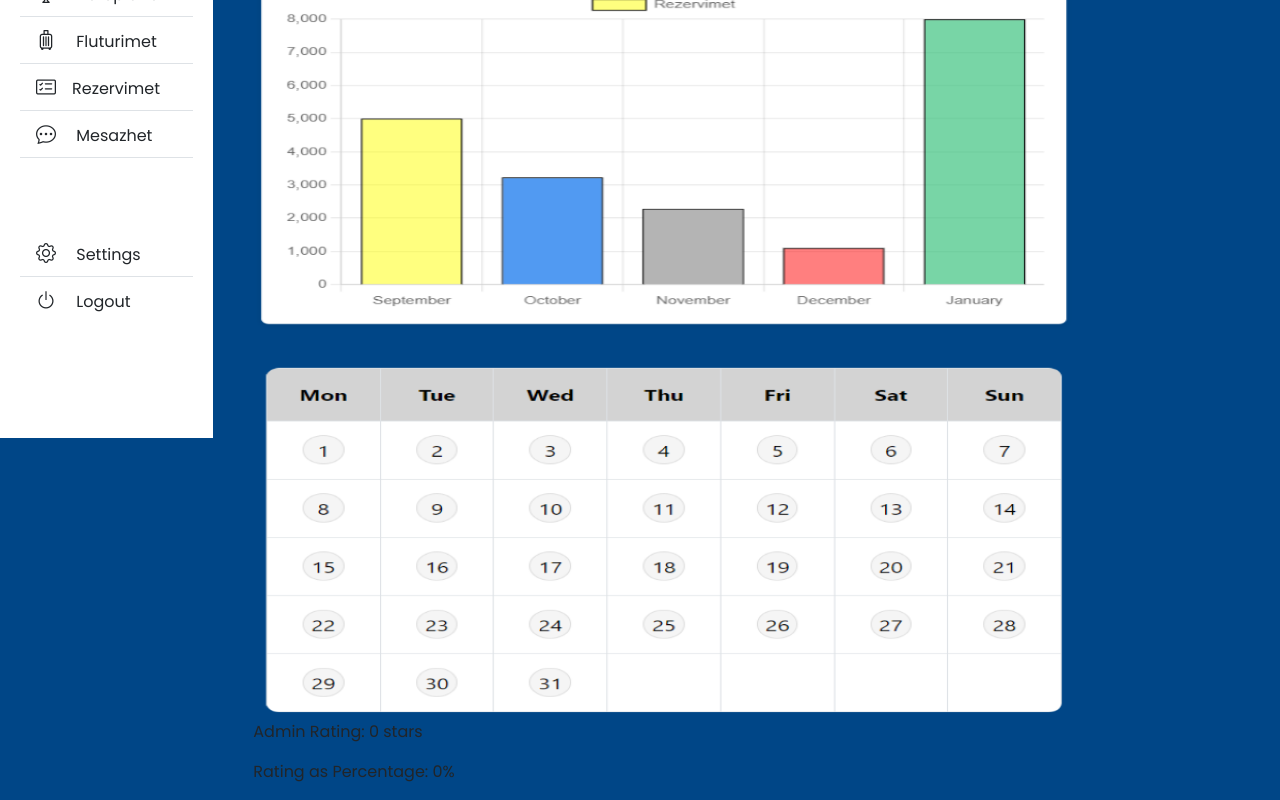
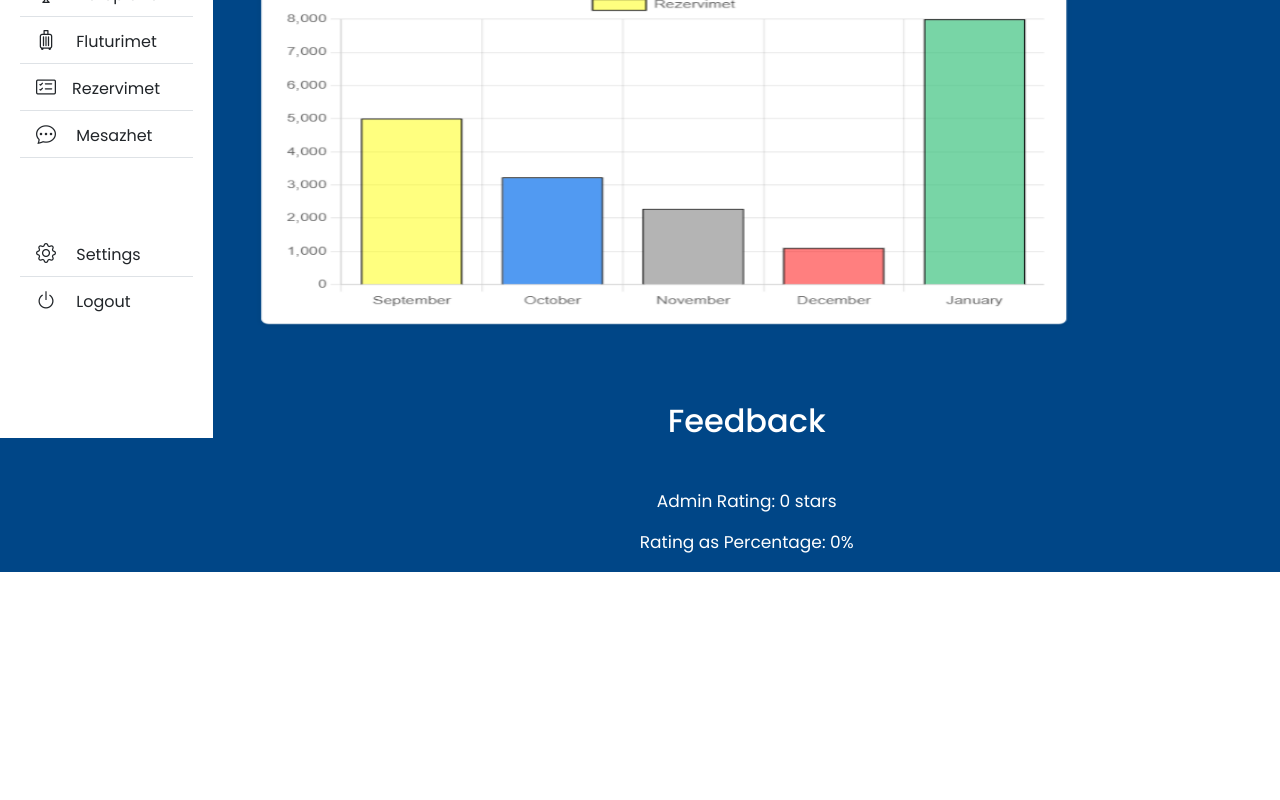
Before and after one commit to andapilingjurka/AirlineTicketsReservationFrontEnd, a React (Create React App) app: page /dashboard in a window 1280 px wide. Shown: the part 362-1162 px from the top of the page. After the commit the page ends 934 px from the top, so only its background shows below. Built offline with nearby package versions, Linux system fonts and the light colour scheme.

Commit message:
Rregullimi i Feedback ne dashboard

```diff
--- a/src/Admin/Dashboard.js
+++ b/src/Admin/Dashboard.js
@@ -3,12 +3,11 @@ import Sidebar from "./include/Sidebar";
 import React, { useState, useEffect } from "react";
 import chart from "../images/chart.png";
 import calendar from "../images/calendar.png";
-import { useRating } from '../components/AboutUs/RatingContext';
+import { useRating } from "../components/AboutUs/RatingContext";
 
 function Dashboard() {
   const [toggle, setToggle] = useState(true);
   const { userRating, setUserRating, adminRating } = useRating();
-
 
   const Toggle = () => {
     setToggle(!toggle);
@@ -96,24 +95,16 @@ function Dashboard() {
                 </div>
 
                 {/* Right Image */}
-                <div className="col-xxl-6">
-                  <img
-                    src={calendar}
-                    alt="Right Product Image"
-                    className="img-fluid mt-3"
-                    style={{
-                      height: "auto",
-                      maxHeight: "372px",
-                      width: "100%",
-                    }}
-                  />
+                <div className="col-xxl-6 feedback">
+                  <h2 className="feedback-h2">Feedback</h2>
+                  <p className="feedback-p">
+                    Admin Rating: {adminRating} stars
+                  </p>
+                  <p className="feedback-p">
+                    Rating as Percentage: {adminRating * 20}%
+                  </p>
                 </div>
               </div>
-
-        {/* Display the admin's rating */}
-        <p>Admin Rating: {adminRating} stars</p>
-        <p>Rating as Percentage: {adminRating * 20}%</p>
-
             </div>
           </div>
         </div>
--- a/src/Admin/style.css
+++ b/src/Admin/style.css
@@ -117,3 +117,19 @@
   .day:hover {
     background-color: #ddd;
   }
+
+  /*Feedback*/
+  .feedback{
+    margin-top: 70px;
+    text-align: center;
+  }
+
+  .feedback-h2{
+    color:white;
+    padding-bottom: 40px;
+  }
+
+  .feedback-p{
+    color: white;
+    font-size: 17px;
+  }
```
